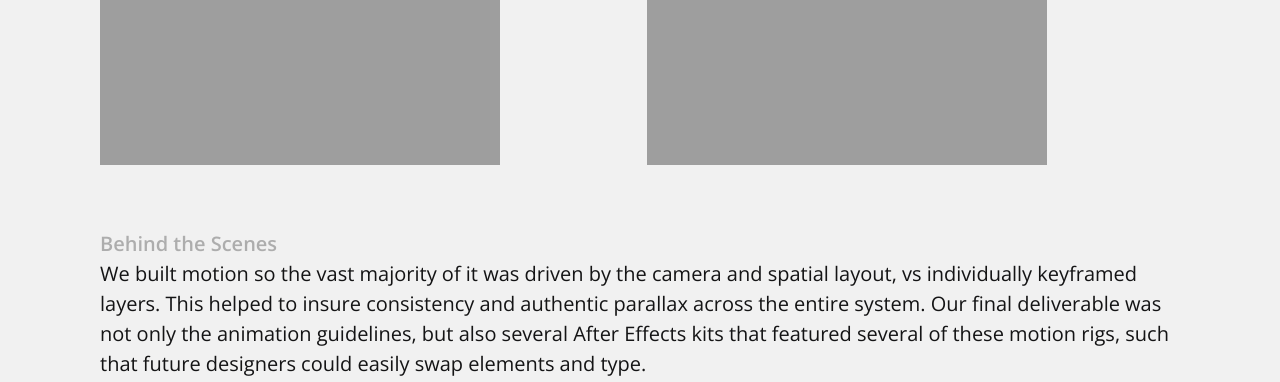
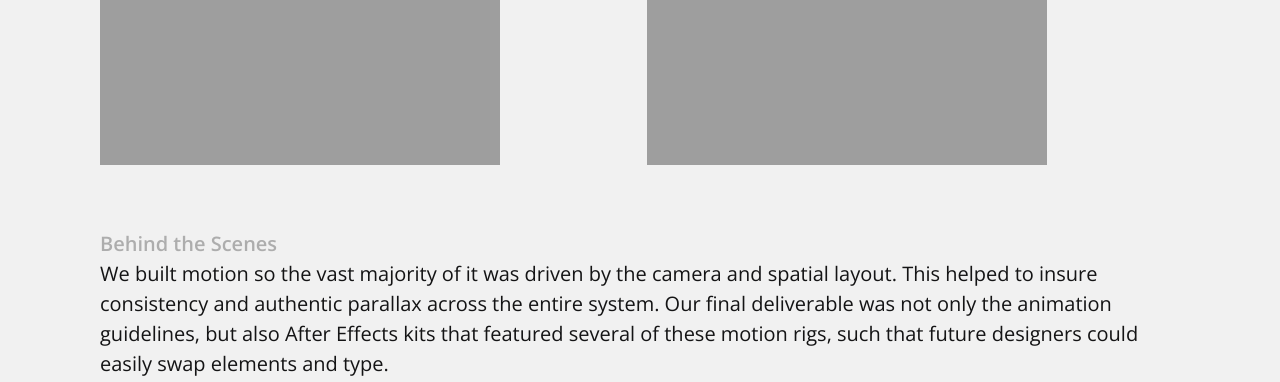
Before and after one commit to gorociao/peprally-website, a Jekyll site: the page built from _my_collection/moma.markdown, in a window 1280 px wide and 900 px high, scrolled down 4428 px, cut to the strip 0-382 px from the top of the window. Built offline with Jekyll 4.4.1, drawn with Linux system fonts in a browser that asks for light colours.

Commit message:
moma text tweaks

```diff
--- a/_my_collection/moma.markdown
+++ b/_my_collection/moma.markdown
@@ -71,7 +71,7 @@ How does one of the country's premiere art museums *move*? When The Museum of Mo
 <br/>
 ## **Behind the Scenes**
 
-We built motion so the vast majority of it was driven by the camera and spatial layout, vs individually keyframed layers. This helped to insure consistency and authentic parallax across the entire system. Our final deliverable was not only the animation guidelines, but also several After Effects kits that featured several of these motion rigs, such that future designers could easily swap elements and type.
+We built motion so the vast majority of it was driven by the camera and spatial layout. This helped to insure consistency and authentic parallax across the entire system. Our final deliverable was not only the animation guidelines, but also After Effects kits that featured several of these motion rigs, such that future designers could easily swap elements and type.
 
 <div class='embed-container' style="margin-bottom: calc(100% * -.01);">
 <iframe src="https://player.vimeo.com/video/356687491/?background=1&autoplay=1&loop=1" style="margin-top: calc(100% * -.01);" width="640" height="2197" frameborder="0" allow="autoplay; fullscreen" allowfullscreen></iframe>
```
